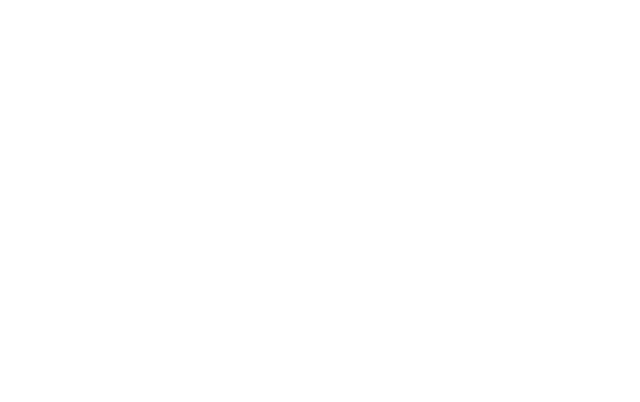
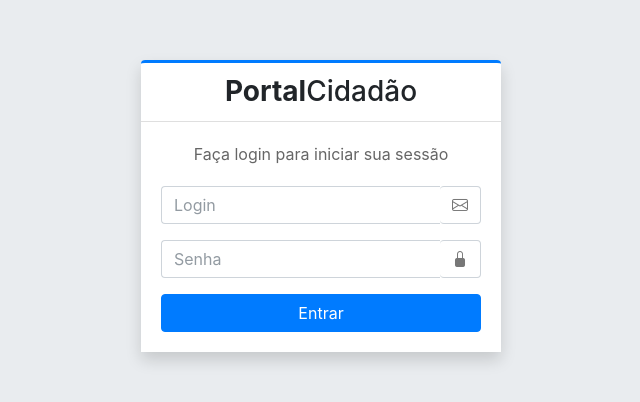
Before and after one commit to willhc1984/cidadao3.0-front-angular, an Angular app: page /login in a window 1280 px wide. Before the commit this address led to /. Shown: the part 194-596 px from the top of the page, without its empty margins (319-959 px from the left). Built offline with nearby package versions, Linux system fonts and the light colour scheme.

Commit message:
Tela de login

```diff
--- a/src/app/app.routes.ts
+++ b/src/app/app.routes.ts
@@ -1,6 +1,11 @@
 import { Routes } from '@angular/router';
 
 export const routes: Routes = [
+    // Rota publica de Login
+    {
+        path: 'login',
+        loadComponent: () => import('./pages/login/login.component').then(m => m.LoginComponent)
+    },
     {
         path: '',
         loadComponent: () => import('./layout/admin-layout/admin-layout.component').then(m => m.AdminLayoutComponent),
--- a/src/app/layout/footer/footer.component.html
+++ b/src/app/layout/footer/footer.component.html
@@ -2,7 +2,7 @@
   <div class="float-end d-none d-sm-inline">Versão 3.0</div>
   <strong>
     Copyright &copy; 2026&nbsp;
-    <a href="#" class="text-decoration-none text-light">Portal Cidadão - Câmara Sorocaba</a>.
+    <a href="#" class="text-decoration-none">Portal Cidadão - Câmara Sorocaba</a>.
   </strong>
   Todos os direitos reservados.
 </footer>
--- a/src/app/layout/footer/footer.component.ts
+++ b/src/app/layout/footer/footer.component.ts
@@ -6,6 +6,7 @@
   templateUrl: './footer.component.html',
   styleUrl: './footer.component.scss'
 })
+
 export class FooterComponent {
 
 }
--- /dev/null
+++ b/src/app/pages/login/login.component.html
@@ -0,0 +1,31 @@
+<div class="login-page bg-body-secondary d-flex align-items-center justify-content-center vh-100">
+  <div class="login-box" style="width: 360px;">
+    <div class="card card-outline card-primary shadow">
+      <div class="card-header text-center">
+        <h1 class="h3 mb-0"><b>Portal</b>Cidadão</h1>
+      </div>
+      <div class="card-body login-card-body">
+        <p class="login-box-msg">Faça login para iniciar sua sessão</p>
+
+        <!-- Formulário simples de login -->
+        <form>
+          <div class="input-group mb-3">
+            <input type="email" class="form-control" placeholder="Login">
+            <div class="input-group-text"><span class="bi bi-envelope"></span></div>
+          </div>
+
+          <div class="input-group mb-3">
+            <input type="password" class="form-control" placeholder="Senha">
+            <div class="input-group-text"><span class="bi bi-lock-fill"></span></div>
+          </div>
+
+          <div class="row">
+            <div class="col-12">
+              <button type="submit" class="btn btn-primary w-100">Entrar</button>
+            </div>
+          </div>
+        </form>
+      </div>
+    </div>
+  </div>
+</div>
```
Also changed, not shown: src/app/pages/login/login.component.ts (added, +11 -0 lines), src/app/pages/login/login.component.scss (added), 1 other file (tests, documents, lock files or other folders).
